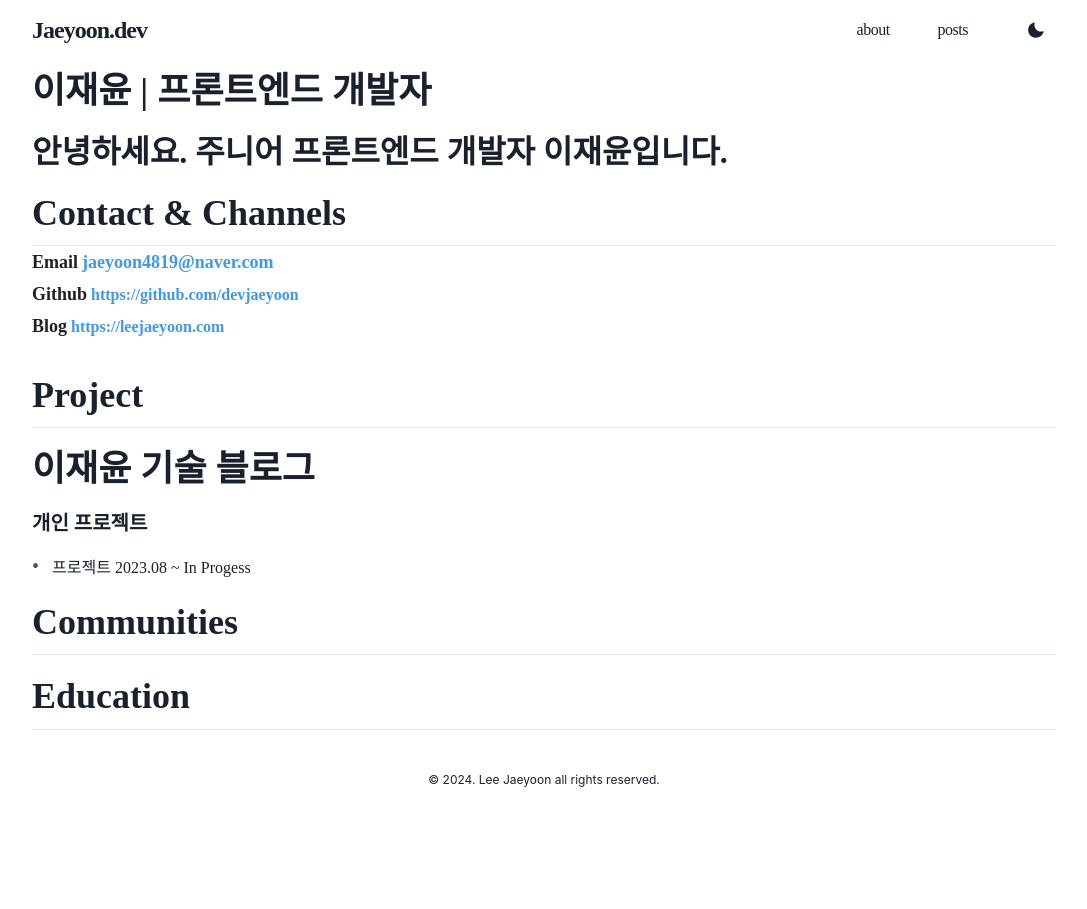
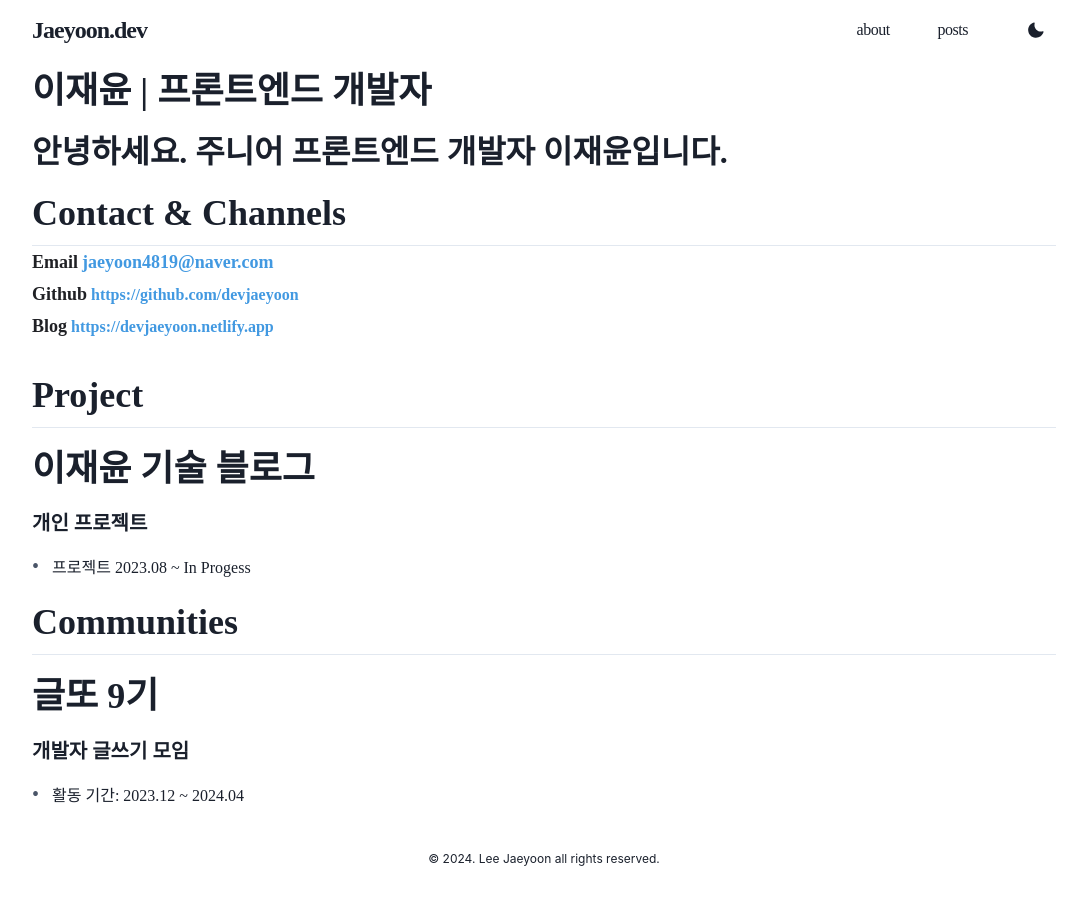
Before and after one commit to devjaeyoon/jaeyoon.dev, a Gatsby site: page /about in a window 1280 px wide. Shown: the whole page, without its empty margins (96-1183 px from the left). Before the commit the page ends 830 px from the top, so only its background shows below. Built offline with nearby package versions, Linux system fonts and the light colour scheme; Gatsby itself is replaced by a stand-in of ours.

Commit message:
Docs: about 수정
잘못 입력된 Blog 주소를 수정하고 현재 활동하고 있는 개발자 글쓰기 모임인 글또를 Communities 항목에 추가하며
사용하지 않는 항목인 Education 항목을 제거함

```diff
--- a/content/about/about.mdx
+++ b/content/about/about.mdx
@@ -12,7 +12,7 @@ category: about
 
 **Email** **jaeyoon4819@naver.com**
 **Github** [https://github.com/devjaeyoon](https://github.com/devjaeyoon) <br/>
-**Blog** [https://leejaeyoon.com](https://leejaeyoon.com)
+**Blog** [https://devjaeyoon.netlify.app](https://devjaeyoon.netlify.app)
 
 # Project
 
@@ -28,6 +28,8 @@ category: about
 
 ---
 
-# Education
+# 글또 9기
 
----
+#### 개발자 글쓰기 모임
+
+- 활동 기간: 2023.12 ~ 2024.04
```
